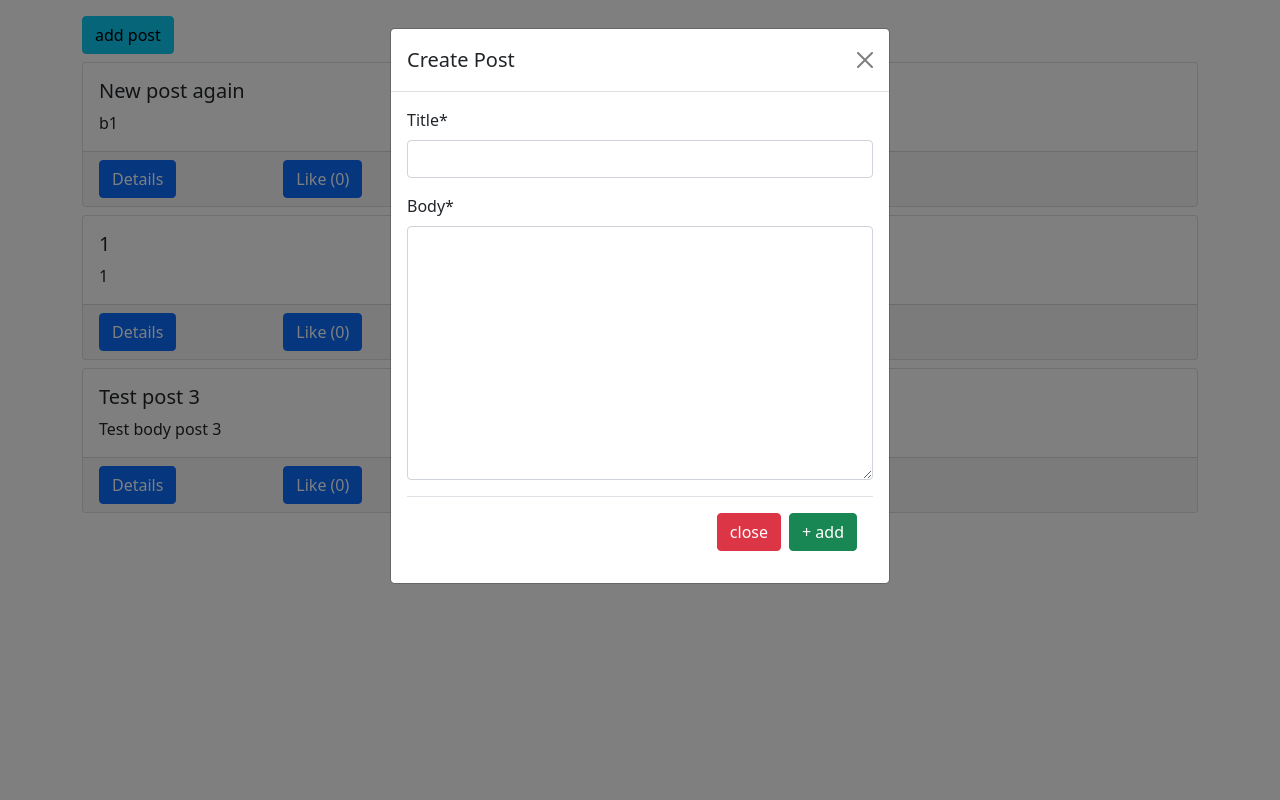
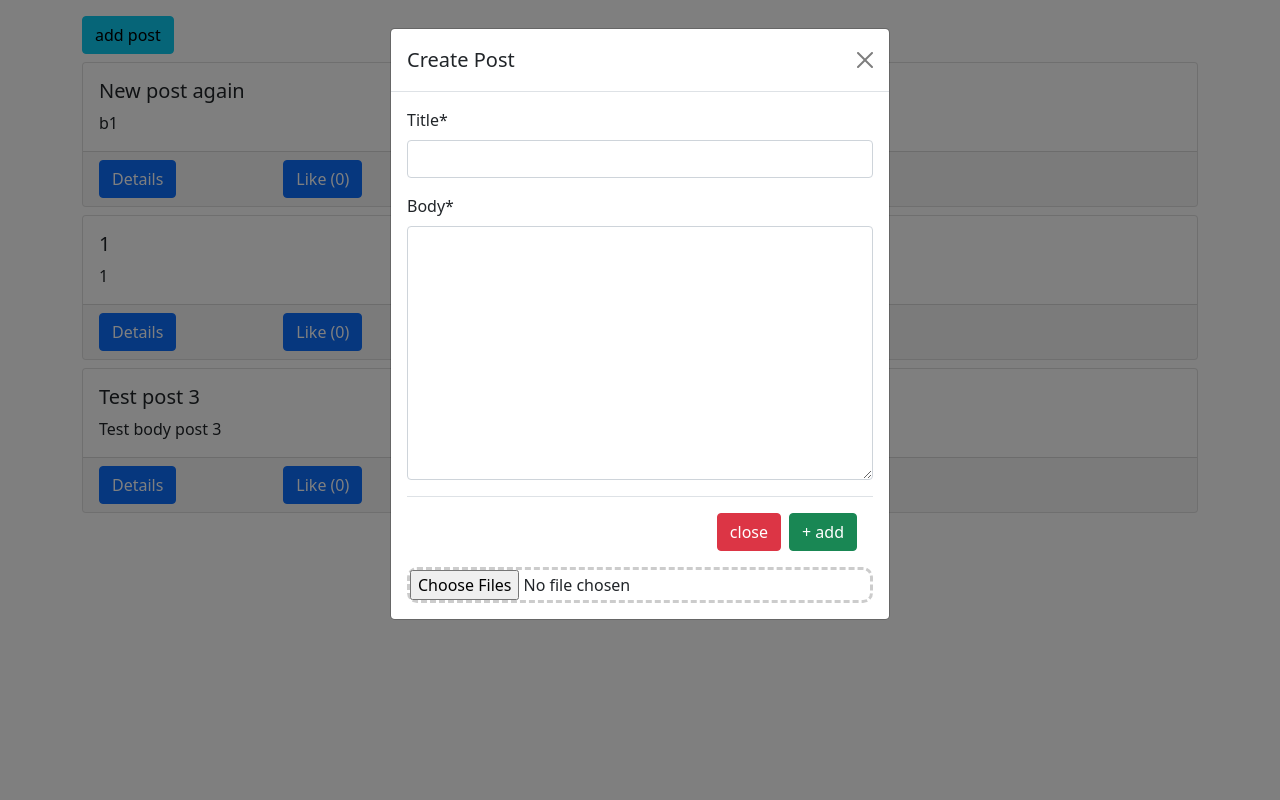
Before and after one commit to Mike-Lemelin/SENG2040-A4, a Django app: page / in a window 1280 px wide, after a click on "add post". Run offline with Django 5.2, Linux system fonts and the light colour scheme; data comes from the database, SQL or seed files in the repository; some libraries are stand-ins or nearby versions.

Commit message:
Added dropzone code to upload images to posts

```diff
--- a/dj_ajax/src/posts/templates/posts/main.html
+++ b/dj_ajax/src/posts/templates/posts/main.html
@@ -4,6 +4,8 @@
 
 {% block scripts %}
     <script src="{% static 'posts/main.js' %}" defer></script>
+    <script src="https://unpkg.com/dropzone@5/dist/min/dropzone.min.js"></script>
+    <link rel="stylesheet" href="https://unpkg.com/dropzone@5/dist/min/dropzone.min.css" type="text/css" />
 {% endblock scripts %}
 
 {% block title %}
@@ -28,6 +30,12 @@ posts
                             <button type="submit" class="btn btn-success">+ add</button>
                         </div>
                     </form>
+                    <form action="/upload" class="dropzone dz">
+                        {% csrf_token %}
+                        <div class="fallback">
+                            <input name="file" type="file" multiple />
+                        </div>
+                    </form>
                 </div>
             </div>
         </div>
--- a/dj_ajax/src/static/style.css
+++ b/dj_ajax/src/static/style.css
@@ -2,3 +2,13 @@
 {
     display: none;
 }
+
+.dz {
+    border: dashed !important;
+    border-color: #ccc !important;
+    border-radius: 10px !important;
+}
+
+.dz:hover {
+    background-color: aliceblue !important;
+}
--- a/dj_ajax/src/templates/base.html
+++ b/dj_ajax/src/templates/base.html
@@ -14,10 +14,6 @@
 
     <!-- Custom css -->
     <link rel="stylesheet" href="{% static 'style.css' %}">
-
-    <!-- dropzone -->
-    <link rel="stylesheet" href="{% static 'dropzone.css' %}">
-    <script src="{% static 'dropzone.js' %}" defer></script>
 
     <!-- Custom js -->
     <script src="{% static 'functions.js' %}" defer></script>
```
